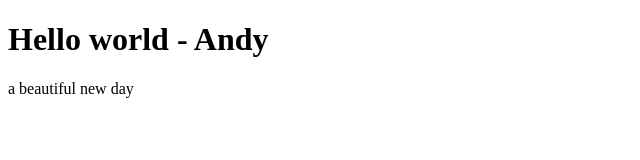
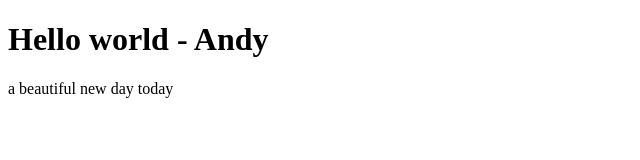
Before and after one commit to andychenbio/andychenbio.github.io, a plain HTML site: page index.html in a window 1280 px wide. Shown: the full height of the page, 0-640 px from the left. Drawn offline with Linux system fonts and the light colour scheme.

Commit message:
Update index.html

```diff
--- a/index.html
+++ b/index.html
@@ -2,6 +2,6 @@
 <html>
   <body>
     <h1>Hello world - Andy</h1>
-    <p>a beautiful new day</p>
+    <p>a beautiful new day today</p>
   </body>
 </html>
```
